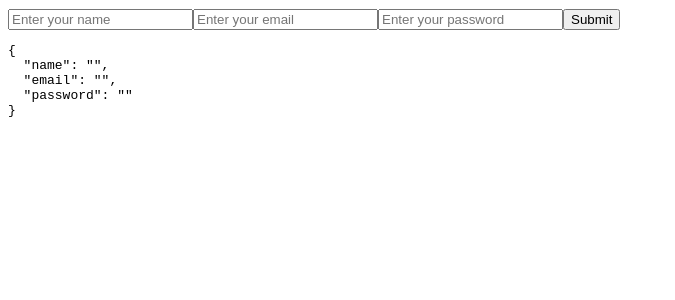
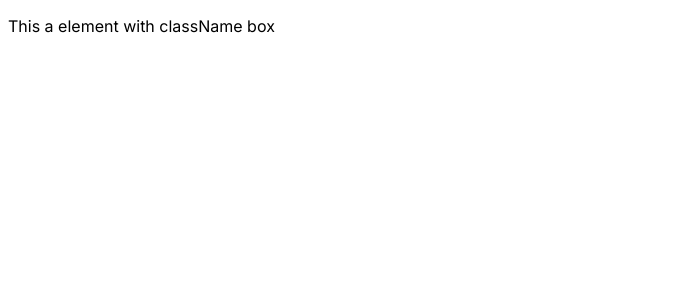
Before and after one commit to 4727yesuraju/Nextjs-ts, a Next.js app: page / in a window 1280 px wide. Shown: the top 300 px of the page, without its empty margins (0-675 px from the left). Built offline with nearby package versions, Linux system fonts and the light colour scheme.

Commit message:
elementWrapper ts completed

```diff
--- a/app/page.tsx
+++ b/app/page.tsx
@@ -1,8 +1,10 @@
+"use client";
 import User from "@/components/1componentsProps/User";
 import ChildrenTypes from "@/components/2children/ChildrenTypes";
 import AdminInfo from "@/components/3ReusableTypes/AdminInfo";
 import UserInfo from "@/components/3ReusableTypes/UserInfo";
 import Counter from "@/components/4useState/Counter";
+import ElementWrapper from "@/components/5ElementWrapper/ElementWrapper";
 import Form from "@/components/5forms/Form";
 import Image from "next/image";
 
@@ -17,7 +19,11 @@ export default function Home() {
        {/* <UserInfo username = "yesu" email="yesu@gmail.com" age={20} location={['ind','ap']}/>
        <AdminInfo username="raju" email="raju@gmail.com" age={22} location={['usa','newYork']} isAdmin={true}/>  */}
        {/* <Counter /> */}
-       <Form />
-    </section>
+       {/* <Form /> */}
+       <ElementWrapper elementType="div" className={"box"} onClick={()=>alert("U clicked")}>
+            <p>This a element with className box</p>
+       </ElementWrapper>
+
+       </section>
   );
 }
--- /dev/null
+++ b/components/5ElementWrapper/ElementWrapper.tsx
@@ -0,0 +1,19 @@
+import React, { FC, type ReactNode } from 'react';
+
+interface ElementWrapperProps {
+    elementType : 'div' | 'h1' | 'span' | 'button',
+    children : ReactNode,
+    className? : string,
+    onClick? : ()=>void
+}
+
+const  ElementWrapper : FC<ElementWrapperProps> = ({elementType,children,className,onClick}) =>{
+    const Element = elementType as keyof JSX.IntrinsicElements;
+  return (
+    <Element className={className} onClick={onClick}>
+        {children}
+    </Element>
+  )
+}
+
+export default ElementWrapper
```
